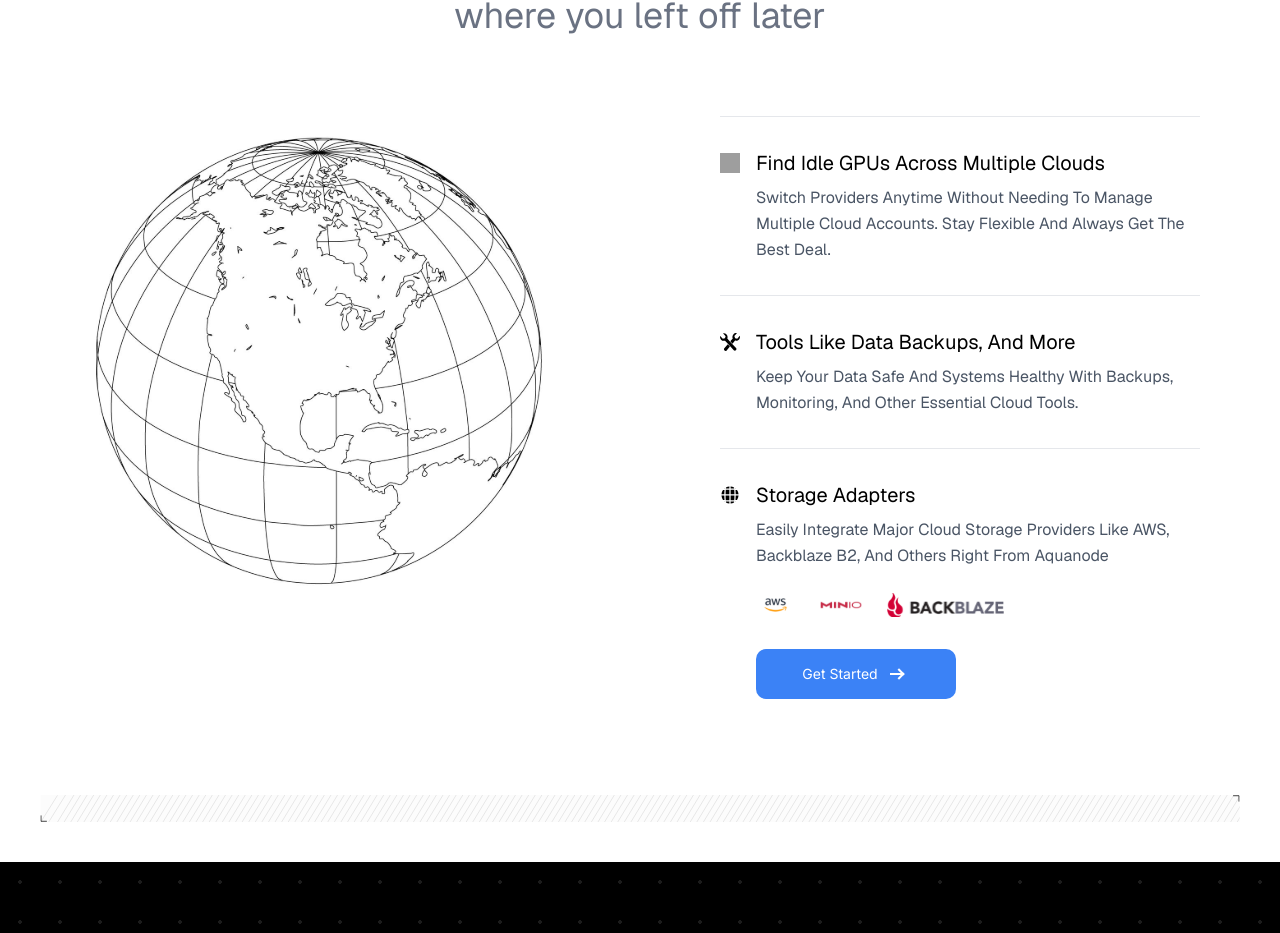
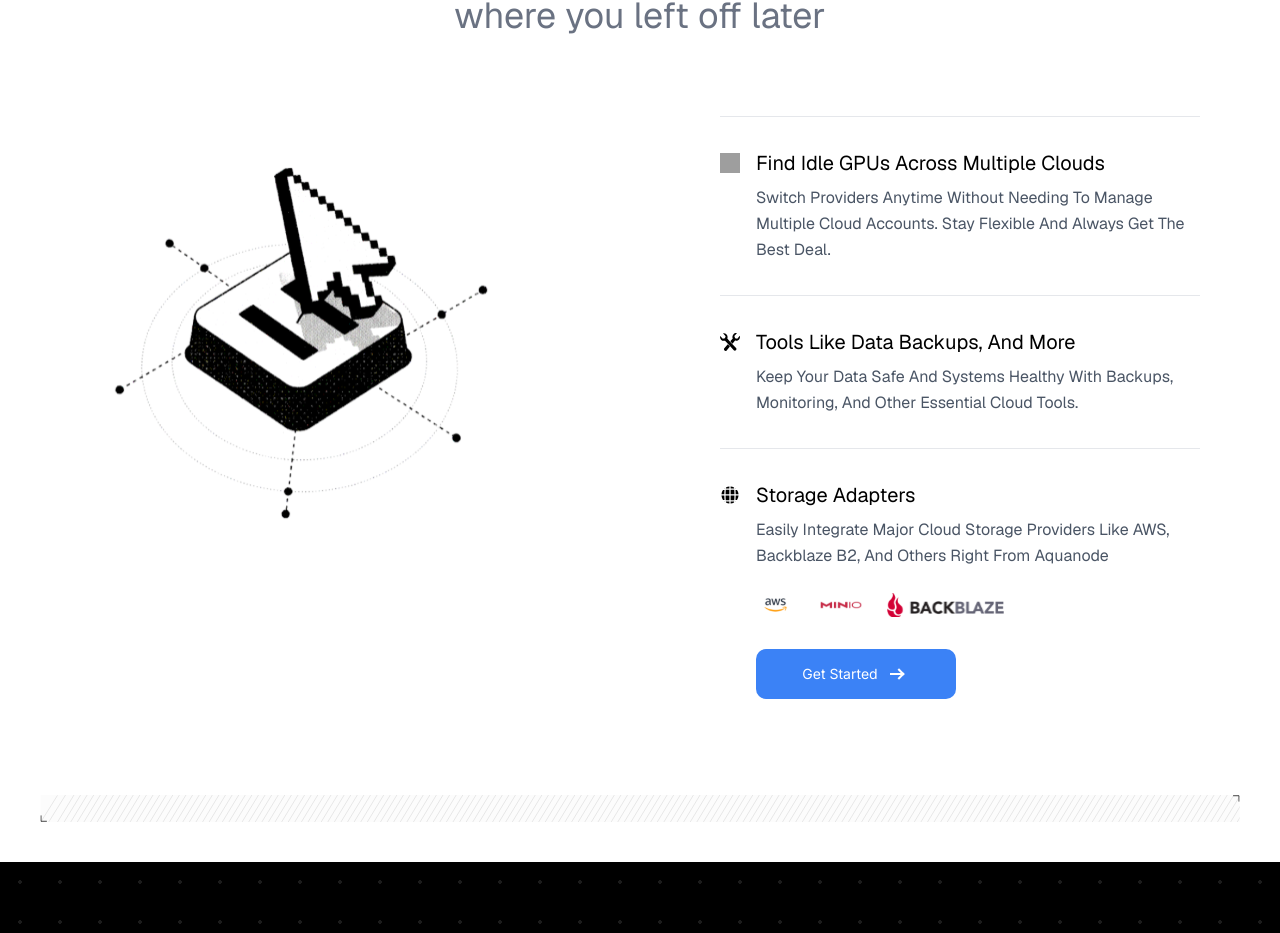
Before and after one commit to Aquanodeio/website, a Next.js app: page / in a window 1280 px wide. Shown: the part 1065-1998 px from the top of the page. Built offline with nearby package versions, Linux system fonts and the light colour scheme; no server answers; grey boxes are pictures that could not be loaded.

Commit message:
style: new svg

```diff
--- a/components/Home/FeaturesSection.tsx
+++ b/components/Home/FeaturesSection.tsx
@@ -1,6 +1,7 @@
 import Image from "next/image";
 import Link from "next/link";
 import BigGlobeIcon from "@/assets/home/features/big-globe-svg.svg";
+import BigClickIcon from "@/assets/home/features/big-click.svg";
 import CloudsIcon from "@/assets/home/features/clouds-svg.svg";
 import ToolsIcon from "@/assets/home/features/garage-wrenches-svg.svg";
 import GlobeIcon from "@/assets/home/features/globe-alt.svg";
@@ -27,7 +28,7 @@ export default function FeaturesSection() {
           {/* Left: Big Globe Image */}
           <div className="hidden lg:flex items-center justify-center mt-5">
             <Image
-              src={BigGlobeIcon}
+              src={BigClickIcon}
               alt="Globe"
               width={500}
               height={500}
```
Also changed, not shown: assets/home/features/big-click.svg (added).
